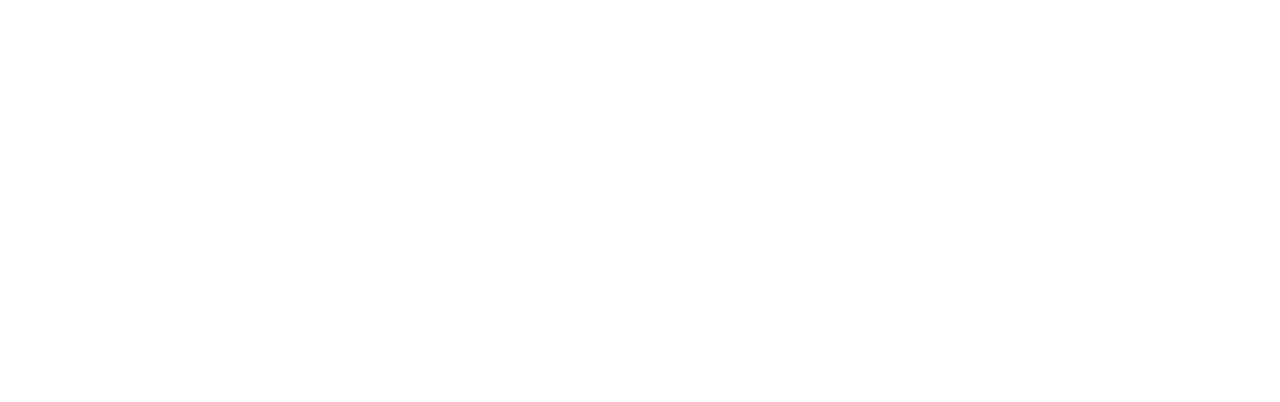
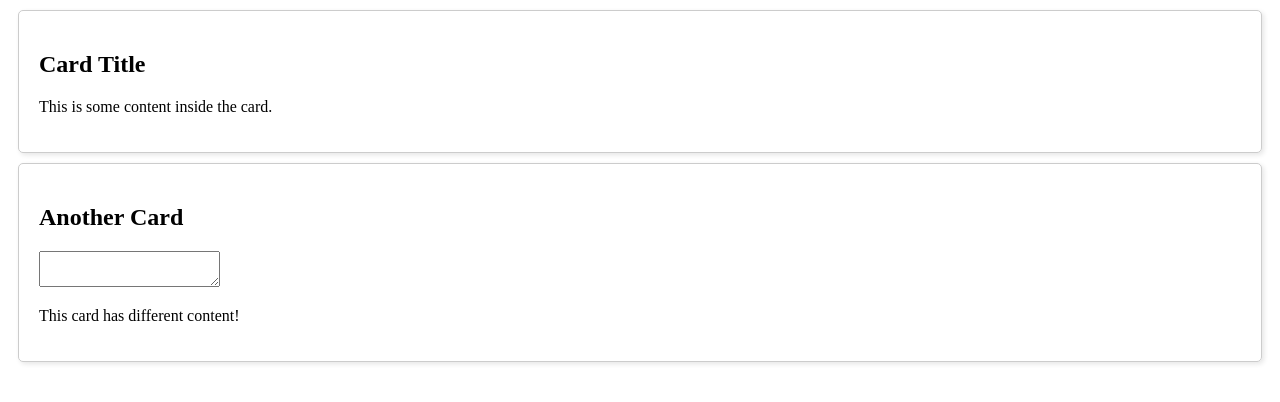
Before and after one commit to rushikeshsanap1512/Full-Stack-Developer, a React (Vite) app in the folder harkirat-singh-cohort-3.0/week-09/week-9-react-offline-part-one/week-9-offline-project/: page / in a window 1280 px wide. Shown: the top 402 px of the page. Built offline with nearby package versions, Linux system fonts and the light colour scheme.

Commit message:
learn React children prop

```diff
--- a/harkirat-singh-cohort-3.0/week-09/week-9-react-offline-part-one/week-9-offline-project/src/App.jsx
+++ b/harkirat-singh-cohort-3.0/week-09/week-9-react-offline-part-one/week-9-offline-project/src/App.jsx
@@ -1,36 +1,71 @@
-import { useState, useEffect } from "react";
+// import { useState } from "react";
 
-function App() {
-  const [setTimer, setShowTimer] = useState(true);
+// function App() {
+//   return (
+//     <div style={{ display: "flex", background: "gray" }}>
+//       <Card>
+//         {
+//           <div style={{ color: "green" }}>
+//             What do you want to post here?
+//             <br />
+//             <br />
+//             <input type={"text"} />
+//           </div>
+//         }
+//       </Card>
+//       <Card>
+//         <div>"Hi There!"</div>
+//       </Card>
+//     </div>
+//   );
+// }
 
-  useEffect(() => {
-    setInterval(() => {
-      setShowTimer(x => !x);
-    }, 5000);
-  }, []);
+// function Card({ children }) {
+//   return (
+//     <span
+//       style={{
+//         background: "white",
+//         borderRadius: 10,
+//         color: "black",
+//         padding: 10,
+//         margin: 10,
+//       }}
+//     >
+//       {children}
+//     </span>
+//   );
+// }
 
-  return <div>
-    {setTimer && <Timer />}
-  </div>
-}
+const Card = ({ children }) => {
+  return (
+    <div
+      style={{
+        border: "1px solid #ccc",
+        borderRadius: "5px",
+        padding: "20px",
+        margin: "10px",
+        boxShadow: "2px 2px 5px rgba(0, 0, 0, 0.1)",
+      }}
+    >
+      {children}
+    </div>
+  );
+};
 
-const Timer = () => {
-  const [seconds, setSeconds] = useState(0);
-
-  useEffect(() => {
-    let clock = setInterval(() => {
-      console.log("from this clock.")
-      setSeconds(prev => prev + 1)
-    }, 1000);
-
-    return () => {
-      clearInterval(clock);
-    }
-  }, []);
-
-  return <div>
-    {seconds} seconds elapsed
-  </div>;
-}
+const App = () => {
+  return (
+    <div>
+      <Card>
+        <h2>Card Title</h2>
+        <p>This is some content inside the card.</p>
+      </Card>
+      <Card>
+        <h2>Another Card</h2>
+        <textarea type={"text"}></textarea>
+        <p>This card has different content!</p>
+      </Card>
+    </div>
+  );
+};
 
 export default App;
```
